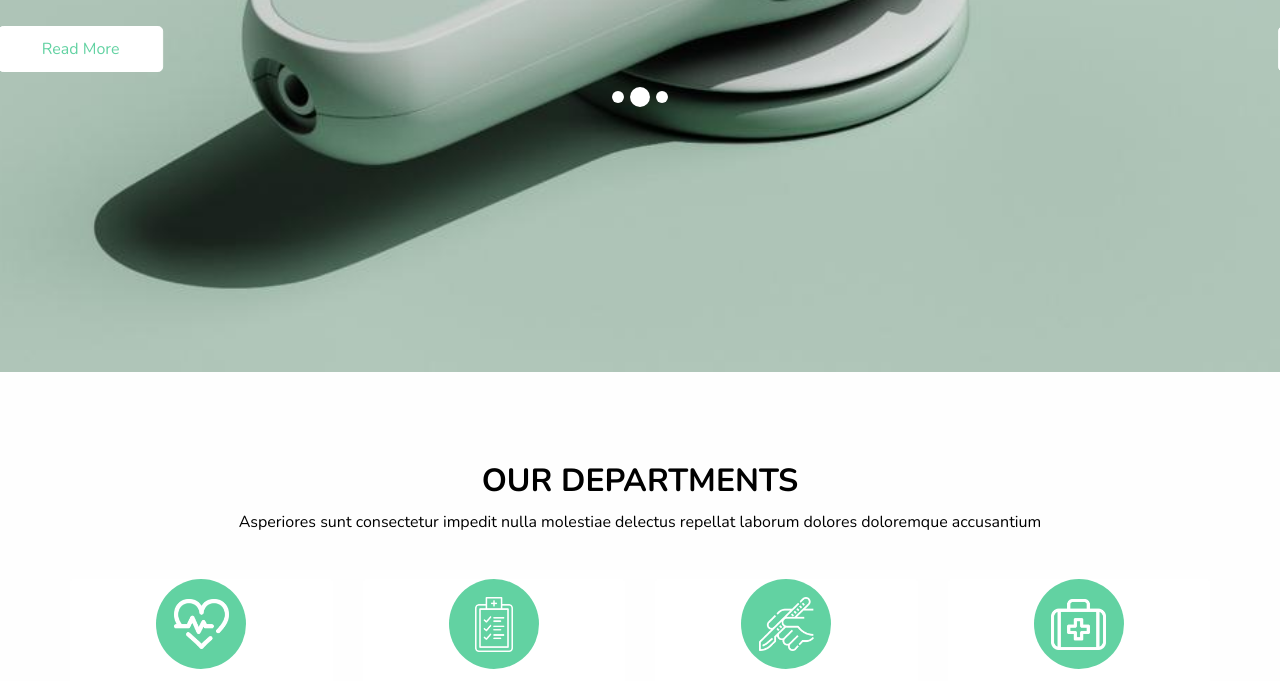
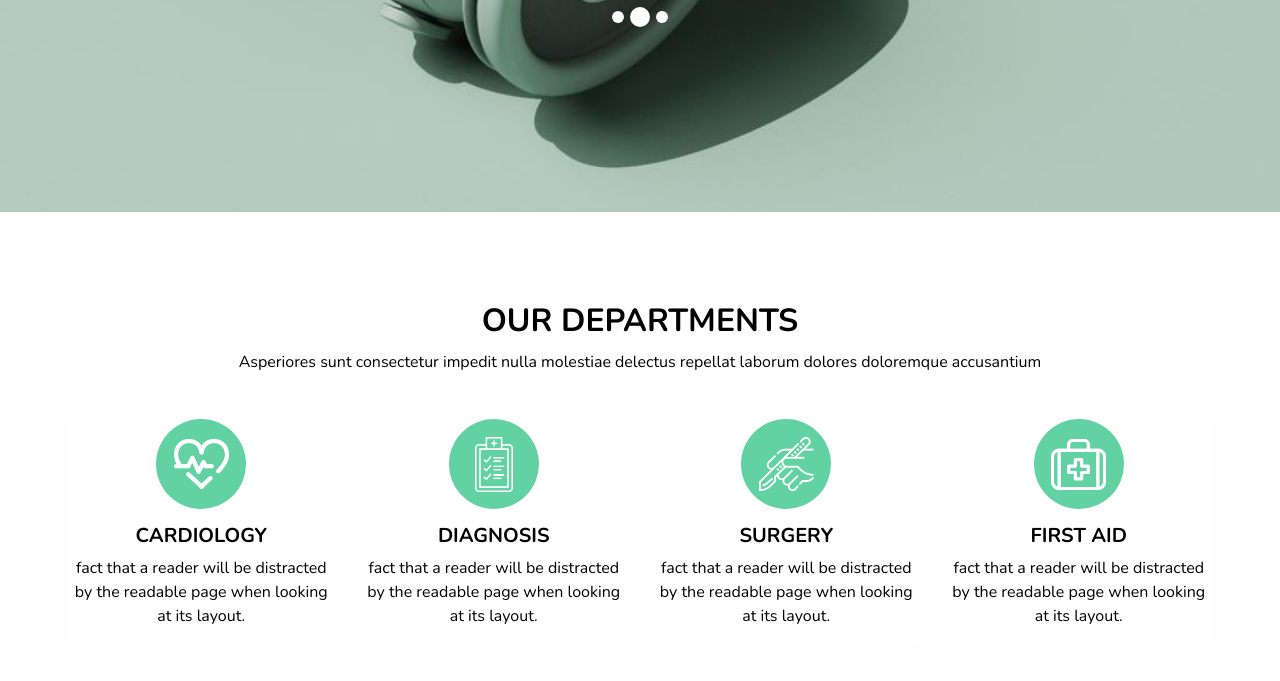
Before and after one commit to anjli1810/Final1, a plain HTML site: page index.html in a window 1280 px wide. Shown: the part 428-1109 px from the top of the page. Drawn offline with nearby package versions, Linux system fonts and the light colour scheme; some packages are replaced by stand-ins of ours.

Commit message:
images changed

```diff
--- a/css/style.css
+++ b/css/style.css
@@ -91,7 +91,7 @@ a:focus {
 /*header section*/
 .hero_area {
   position: relative;
-  min-height: 100vh;
+  min-height: 80vh;
   display: -webkit-box;
   display: -ms-flexbox;
   display: flex;
--- a/index.html
+++ b/index.html
@@ -39,7 +39,7 @@
   <div class="hero_area">
 
     <div class="hero_bg_box">
-      <img src="images/AusKey1.jpeg" alt="">
+      <img src="images/Auskey5.jpeg" alt="Auskey" height: 200px;>
     </div>
 
     <!-- header section strats -->
@@ -160,6 +160,29 @@
       </div>
 
     </section>
+
+    <!-- <section class="slider_section">
+      <div id="customCarousel2" class="carousel slide" data-ride="carousel">
+        <div class="carousel-inner">
+          <div class="carousel-item active">
+            <img src="images/AusKey1.jpeg" class="d-block w-100" alt="Image 1">
+          </div>
+          <div class="carousel-item">
+            <img src="images/Auskey2.jpeg" class="d-block w-100" alt="Image 2">
+          </div>
+          <div class="carousel-item">
+            <img src="images/Auskey3.jpeg" class="d-block w-100" alt="Image 3">
+          </div>
+        </div>
+        <ol class="carousel-indicators">
+          <li data-target="#customCarousel2" data-slide-to="0" class="active"></li>
+          <li data-target="#customCarousel2" data-slide-to="1"></li>
+          <li data-target="#customCarousel2" data-slide-to="2"></li>
+        </ol>
+      </div>
+    </section> -->
+
+
     <!-- end slider section -->
   </div>
 
```
